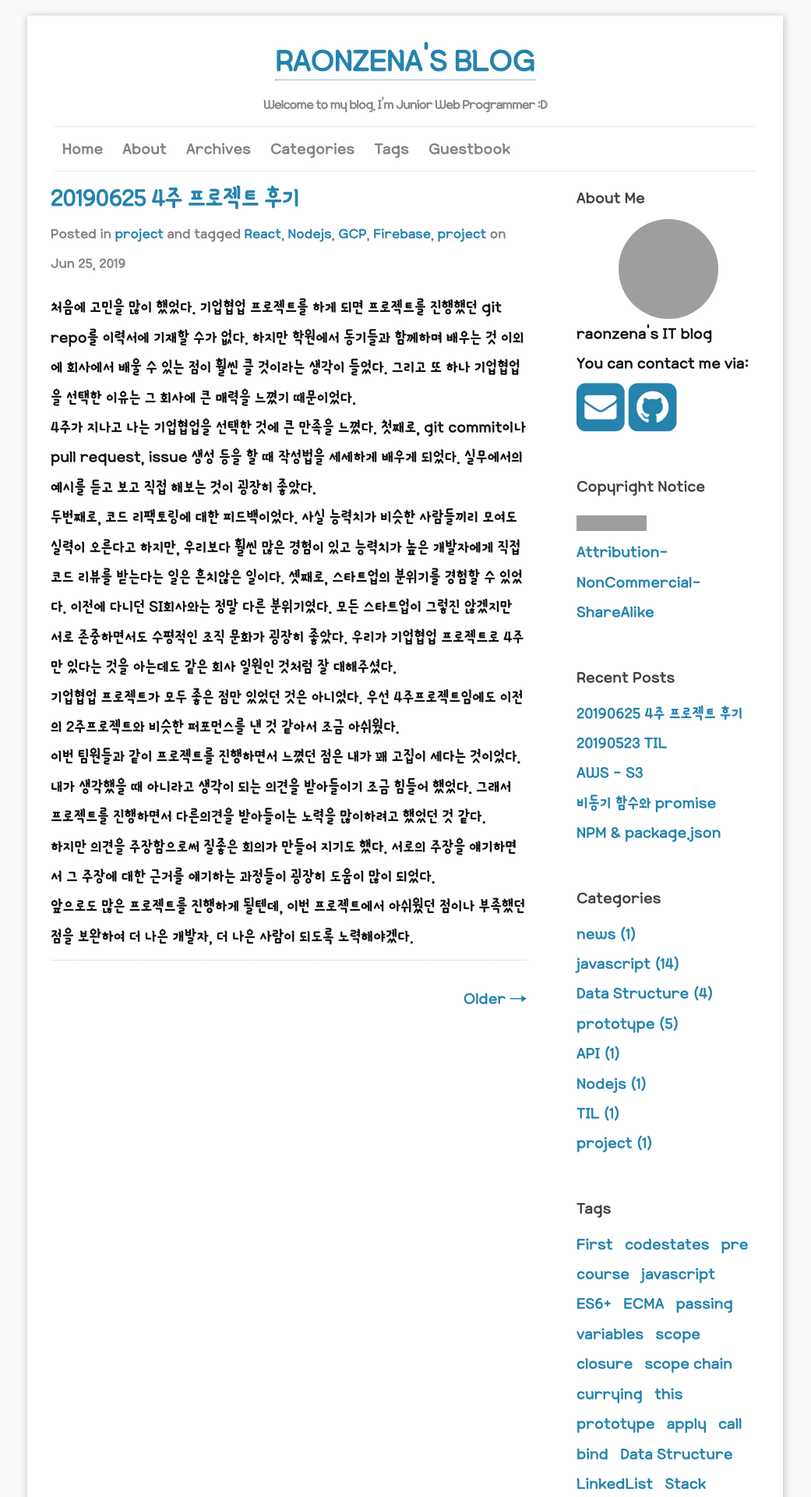
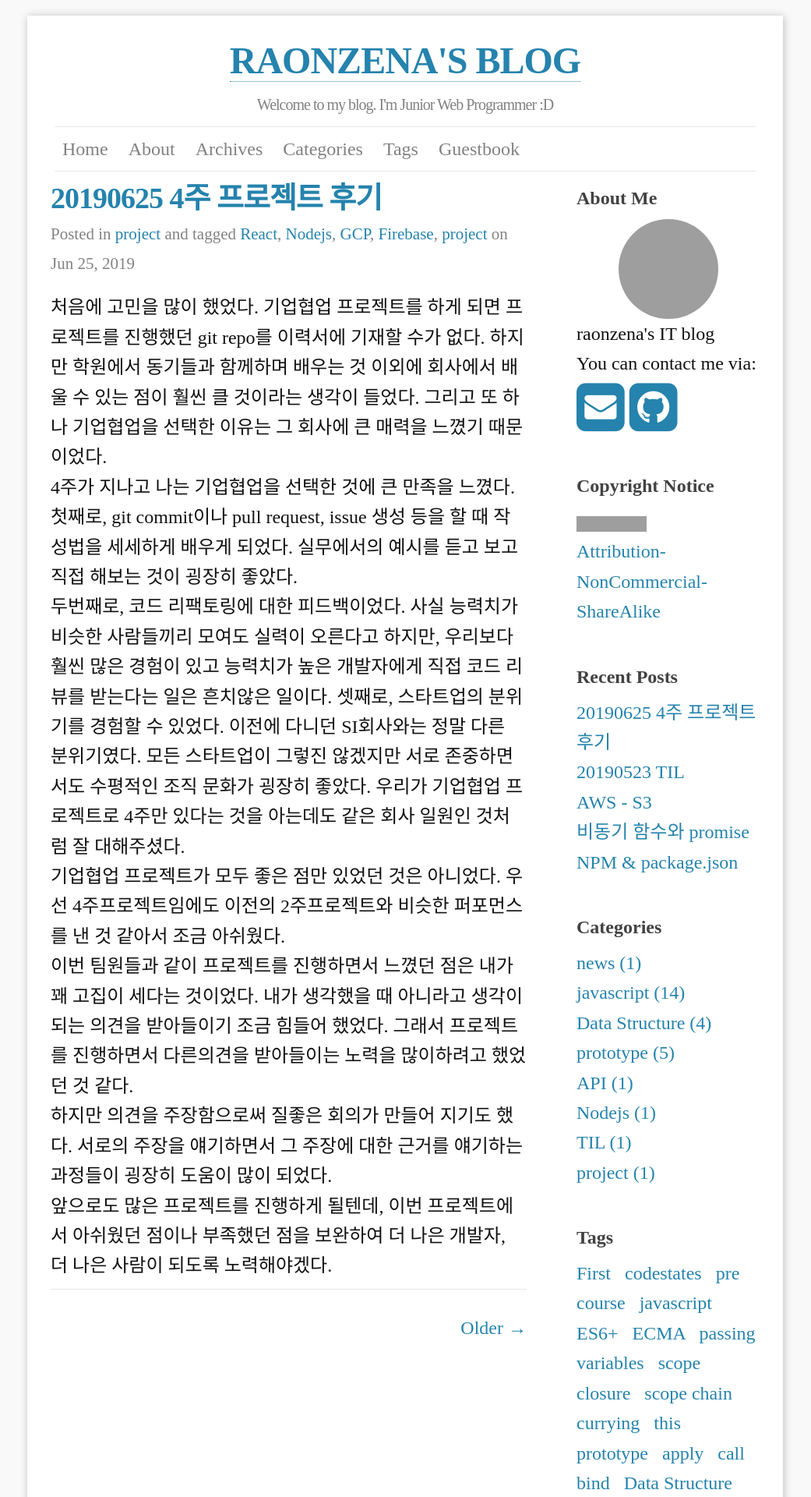
Before and after one commit to raonzena/raonzena.github.io, a Jekyll site: the page built from index.html, in a window 1280 px wide. Shown: the top 1920 px of the page at 78% size, without its empty margins (120-1161 px from the left). Built offline with Jekyll 4.4.1, drawn with Linux system fonts in a browser that asks for light colours; some web fonts are replaced; the list of posts is cut into pages by our own code; grey boxes are pictures that could not be loaded.

Commit message:
20190625 update fonts

```diff
--- a/css/main.scss
+++ b/css/main.scss
@@ -3,16 +3,15 @@
 ---
 @charset "utf-8";
 @font-face {
-    font-family: 'ya-chae';
-    src: url('/fonts/yaRegular.ttf') format('truetype'),
-         url('/fonts/yaBold.ttf') format('truetype');
+    font-family: 'Handon3gyeopsal600g';
+    src: url('https://cdn.jsdelivr.net/gh/projectnoonnu/noonfonts_seven@1.2/Handon3gyeopsal600g.woff') format('woff');
     font-weight: normal;
     font-style: normal;
-
 }
 
+
 // Our variables
-$base-font-family: 'ya-chae';
+$base-font-family: 'Handon3gyeopsal600g';
 $base-font-size:   24px;
 $small-font-size:  $base-font-size * 0.875;
 $base-line-height: 1.6em;
```
